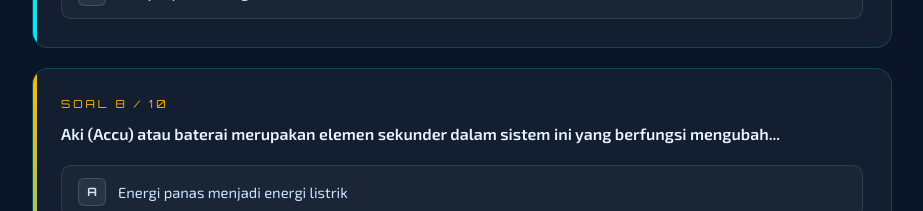
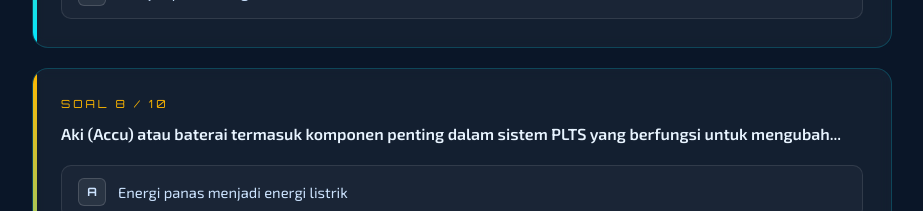
Before and after one commit to wahidnuragus-source/smansasera, a plain HTML site: page index.html in a window 1280 px wide. Shown: the part 4740-4951 px from the top of the page, without its empty margins (178-1101 px from the left). Drawn offline with Linux system fonts and the light colour scheme.

Commit message:
Update index.html

```diff
--- a/index.html
+++ b/index.html
@@ -757,7 +757,7 @@ const questions = [
   },
   {
     num: 8,
-    text: "Aki (Accu) atau baterai merupakan elemen sekunder dalam sistem ini yang berfungsi mengubah...",
+    text: "Aki (Accu) atau baterai termasuk komponen penting dalam sistem PLTS yang berfungsi untuk mengubah...",
     options: [
       "Energi panas menjadi energi listrik",
       "Energi mekanik menjadi energi listrik",
```
